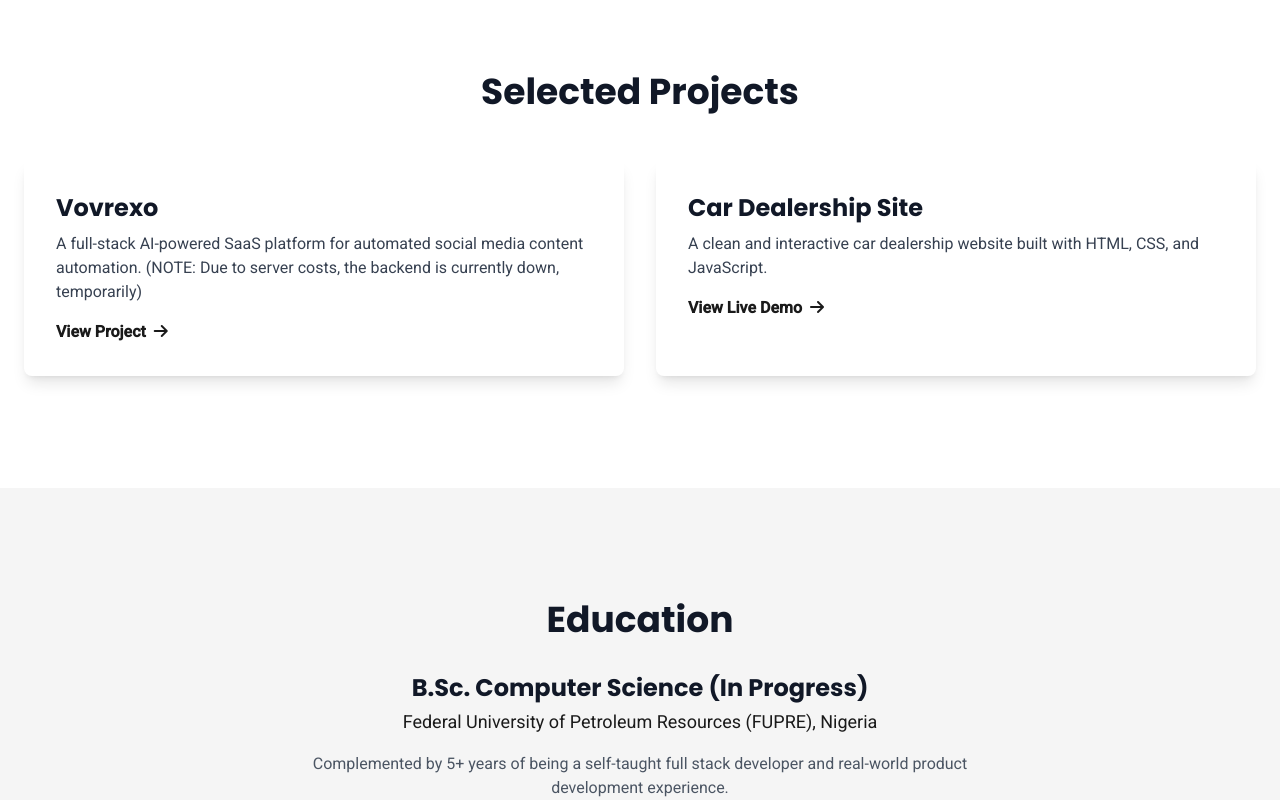
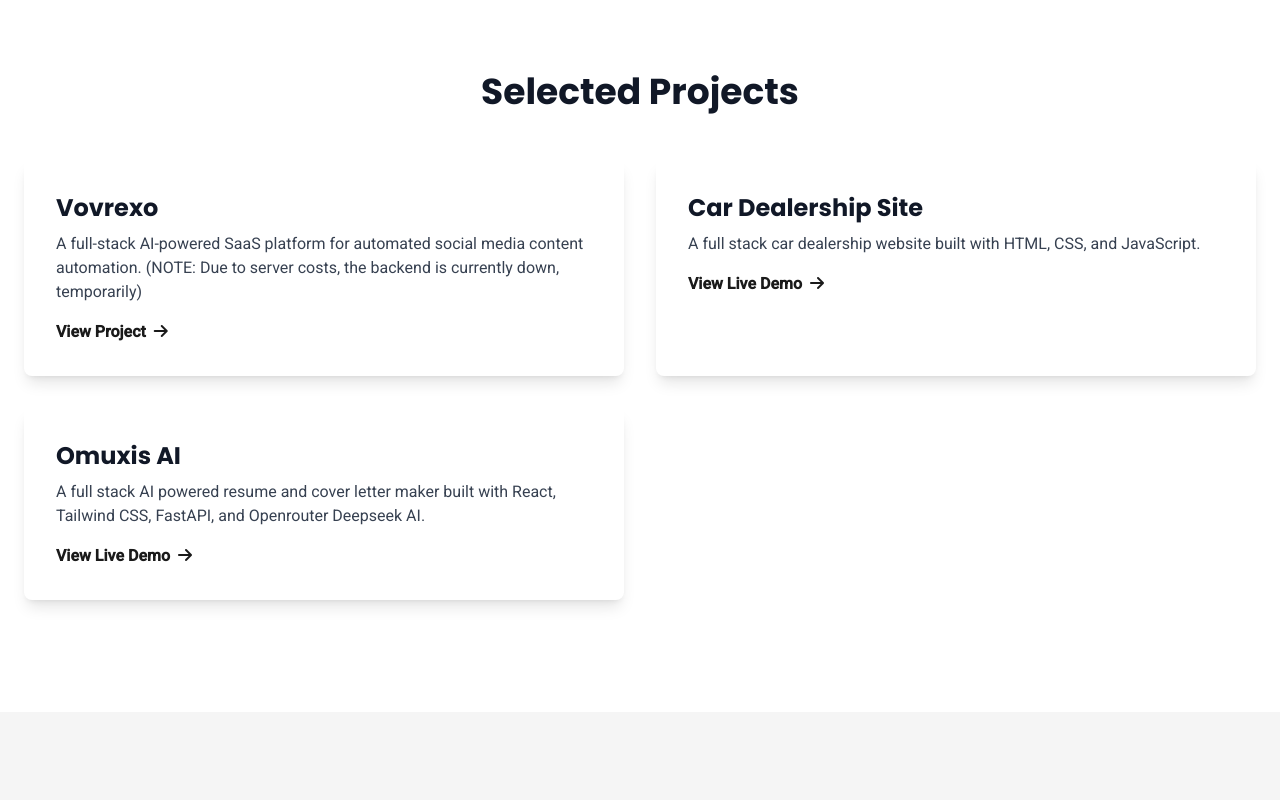
Before and after one commit to kingvovwe/vovwero-portfolio, a plain HTML site: page index.html in a window 1280 px wide. Shown: the part 3420-4220 px from the top of the page. Drawn offline with nearby package versions, Linux system fonts and the light colour scheme.

Commit message:
Omuxis project added

```diff
--- a/index.html
+++ b/index.html
@@ -154,15 +154,15 @@
                 <div class="grid grid-cols-1 md:grid-cols-3 gap-8 text-left">
                     <div class="bg-gray-light p-6 rounded-lg shadow-sm animate-on-scroll">
                         <h3 class="text-xl font-semibold text-primary mb-3">Frontend</h3>
-                        <p class="text-gray-700">React, Tailwind CSS, JavaScript, HTML, CSS, SCSS, Typescript</p>
+                        <p class="text-gray-700">React, Tailwind CSS, JavaScript, HTML, CSS, SCSS</p>
                     </div>
                     <div class="bg-gray-light p-6 rounded-lg shadow-sm animate-on-scroll delay-100">
                         <h3 class="text-xl font-semibold text-primary mb-3">Backend</h3>
-                        <p class="text-gray-700">Node.js, Python, PHP, Firebase, MySQL, Redis</p>
+                        <p class="text-gray-700">Python (FastAPI), PHP, Firebase, MySQL, Redis</p>
                     </div>
                     <div class="bg-gray-light p-6 rounded-lg shadow-sm animate-on-scroll delay-200">
                         <h3 class="text-xl font-semibold text-primary mb-3">Other</h3>
-                        <p class="text-gray-700">Git, Google Cloud, APIs, SaaS Architecture</p>
+                        <p class="text-gray-700">Git, Google Cloud, APIs, SaaS Architecture, Render</p>
                     </div>
                 </div>
             </div>
@@ -225,9 +225,20 @@
                         <div class="p-8">
                             <h3 class="text-2xl font-bold text-gray-900 mb-2">Car Dealership Site </h3>
                             <p class="text-gray-700 mb-4">
-                                A clean and interactive car dealership website built with HTML, CSS, and JavaScript.
+                                A full stack car dealership website built with HTML, CSS, and JavaScript.
                             </p>
                             <a href="https://vovwerodealereship.42web.io/?i=2" target="_blank" class="text-primary font-semibold hover:underline">
+                                View Live Demo <i class="fas fa-arrow-right ml-1"></i>
+                            </a>
+                        </div>
+                    </div>
+                    <div class="bg-gray-light rounded-lg shadow-lg overflow-hidden animate-on-scroll delay-100">
+                        <div class="p-8">
+                            <h3 class="text-2xl font-bold text-gray-900 mb-2">Omuxis AI</h3>
+                            <p class="text-gray-700 mb-4">
+                                A full stack AI powered resume and cover letter maker built with React, Tailwind CSS, FastAPI, and Openrouter Deepseek AI.
+                            </p>
+                            <a href="https://omuxis-ai.vercel.app/" target="_blank" class="text-primary font-semibold hover:underline">
                                 View Live Demo <i class="fas fa-arrow-right ml-1"></i>
                             </a>
                         </div>
```
